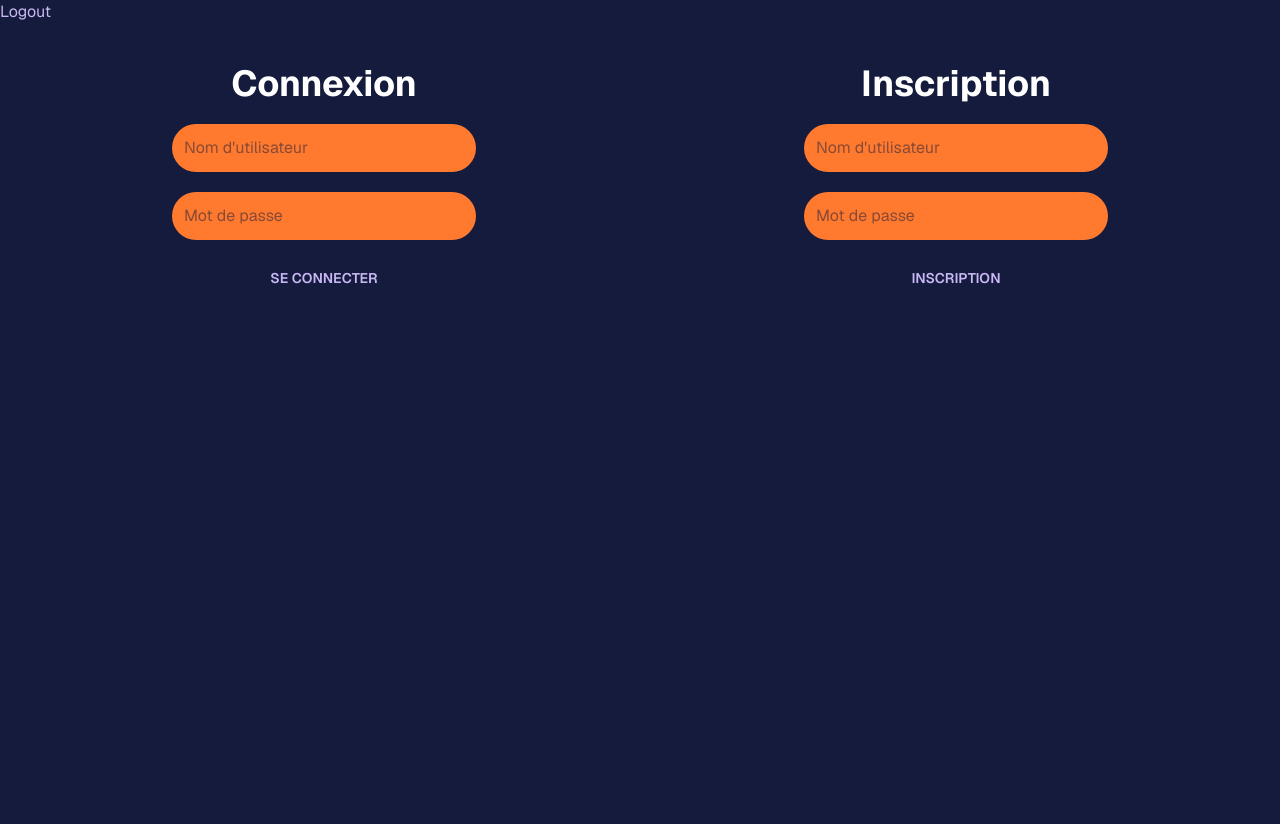
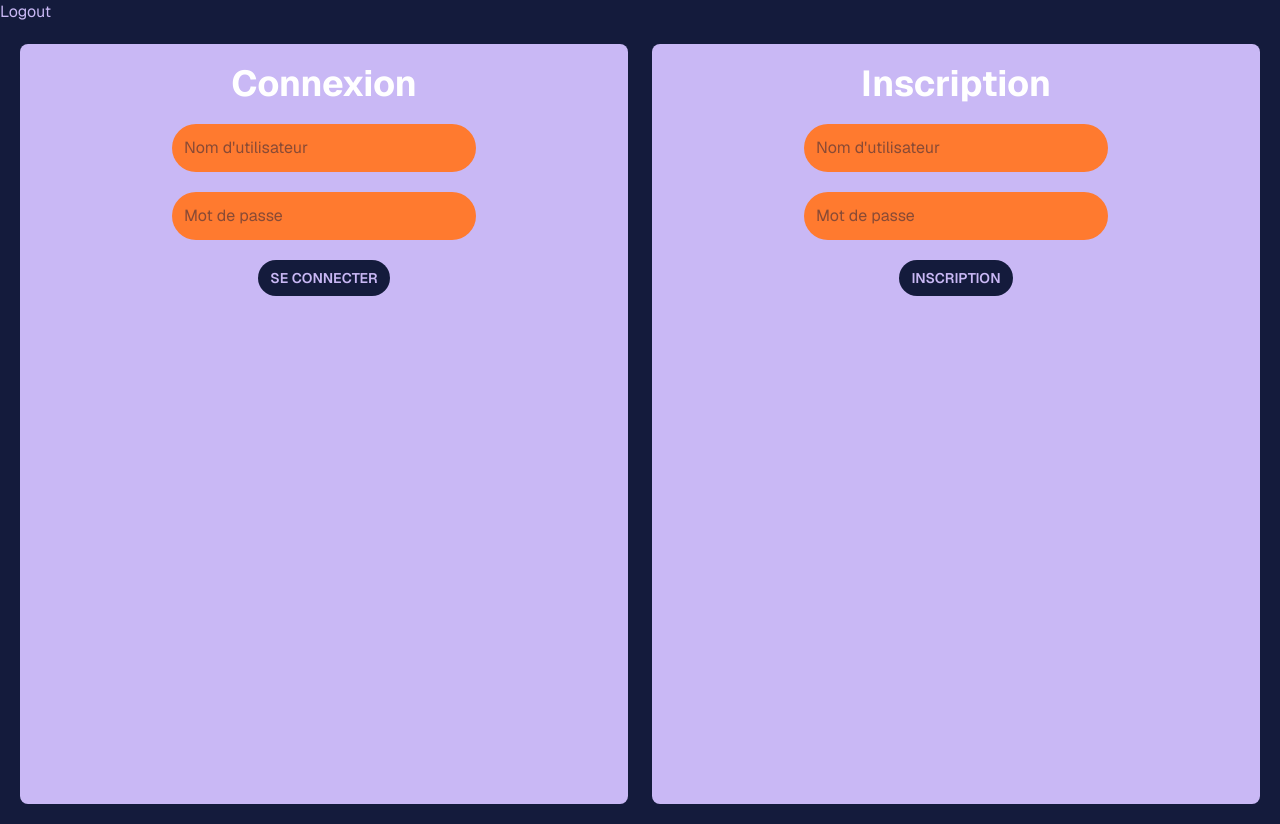
Before and after one commit to geetix-prog/cour-front, a Next.js app: page /auth in a window 1280 px wide. Built offline with nearby package versions, Linux system fonts and the light colour scheme.

Commit message:
fix:applyNewStyle

```diff
--- a/app/auth/page.tsx
+++ b/app/auth/page.tsx
@@ -10,7 +10,7 @@ export default function Auth() {
 
   return (
     <div className="flex items-center gap-6 h-screen w-full p-5">
-      <div className="bg-secondary rounded-lg space-y-5 w-full h-full flex flex-col items-center pt-5">
+      <div className="bg-primary rounded-lg space-y-5 w-full h-full flex flex-col items-center pt-5">
         <h2 className="text-white font-bold text-4xl">Connexion</h2>
         <form action={action} className="w-full flex flex-col items-center space-y-5 justify-center">
           <input className="bg-accent rounded-full w-1/2 text-background p-3" type="text" name="login" placeholder="Nom d'utilisateur" autoComplete="username" required />
@@ -21,7 +21,7 @@ export default function Auth() {
           </button>
         </form>
       </div>
-      <div className="bg-secondary rounded-lg space-y-5 w-full h-full flex flex-col items-center pt-5">
+      <div className="bg-primary rounded-lg space-y-5 w-full h-full flex flex-col items-center pt-5">
         <h2 className="text-white font-bold text-4xl">Inscription</h2>
         <form action="" className="w-full flex flex-col items-center space-y-5 justify-center">
           <input className="bg-accent rounded-full w-1/2 text-background p-3" type="text" name="username" placeholder="Nom d'utilisateur" id="" />
--- a/components/CategoryButtons.tsx
+++ b/components/CategoryButtons.tsx
@@ -18,7 +18,7 @@ export default function CategoryButtons({ items }: Props) {
     <ul className="flex flex-col justify-between w-full gap-4">
       <span>Catégorie :</span>
       {items.map((category) => (
-        <button onClick={() => handleSelect(category.id)} key={category.id} className="rounded-lg bg-secondary text-white font-semibold hover:-translate-y-0.5 cursor-pointer transition-duration duration-100 ease-in p-4">
+        <button onClick={() => handleSelect(category.id)} key={category.id} className="rounded-lg bg-primary text-white font-semibold hover:-translate-y-0.5 cursor-pointer transition-duration duration-100 ease-in p-4">
           <p>{category.label}</p>
         </button>
       ))}
--- a/components/DropList.tsx
+++ b/components/DropList.tsx
@@ -23,7 +23,7 @@ export default async function DropList(props: Props) {
   return (
     <ul className="flex w-full flex-col gap-4">
       {items.map((drop) => (
-        <li key={drop.id} className="rounded-lg bg-secondary/75 p-4">
+        <li key={drop.id} className="rounded-lg bg-primary/75 p-4">
           <h2 className="text-lg font-bold text-white">{drop.title}</h2>
           {drop.content && <p className="mt-1 text-white font-thin">{drop.content}</p>}
           <p className="mt-2 text-sm text-white italic">
```
